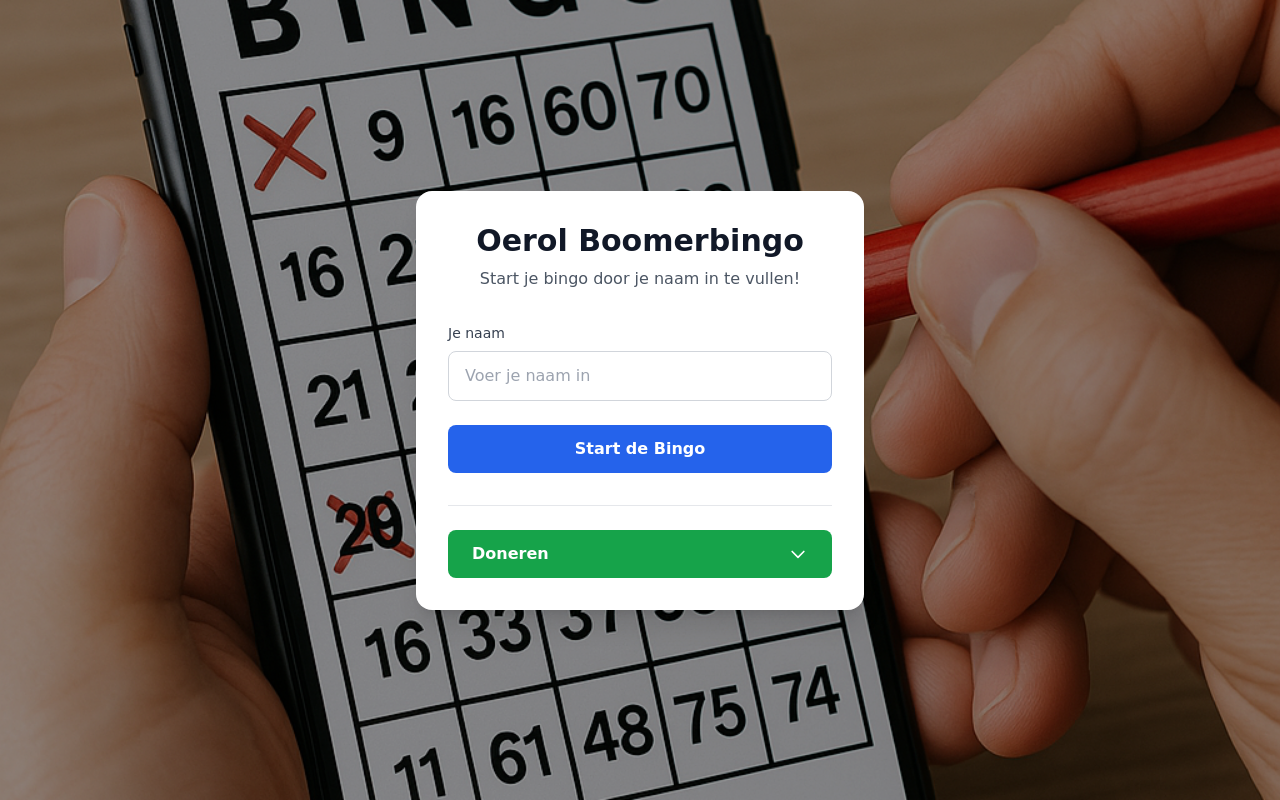
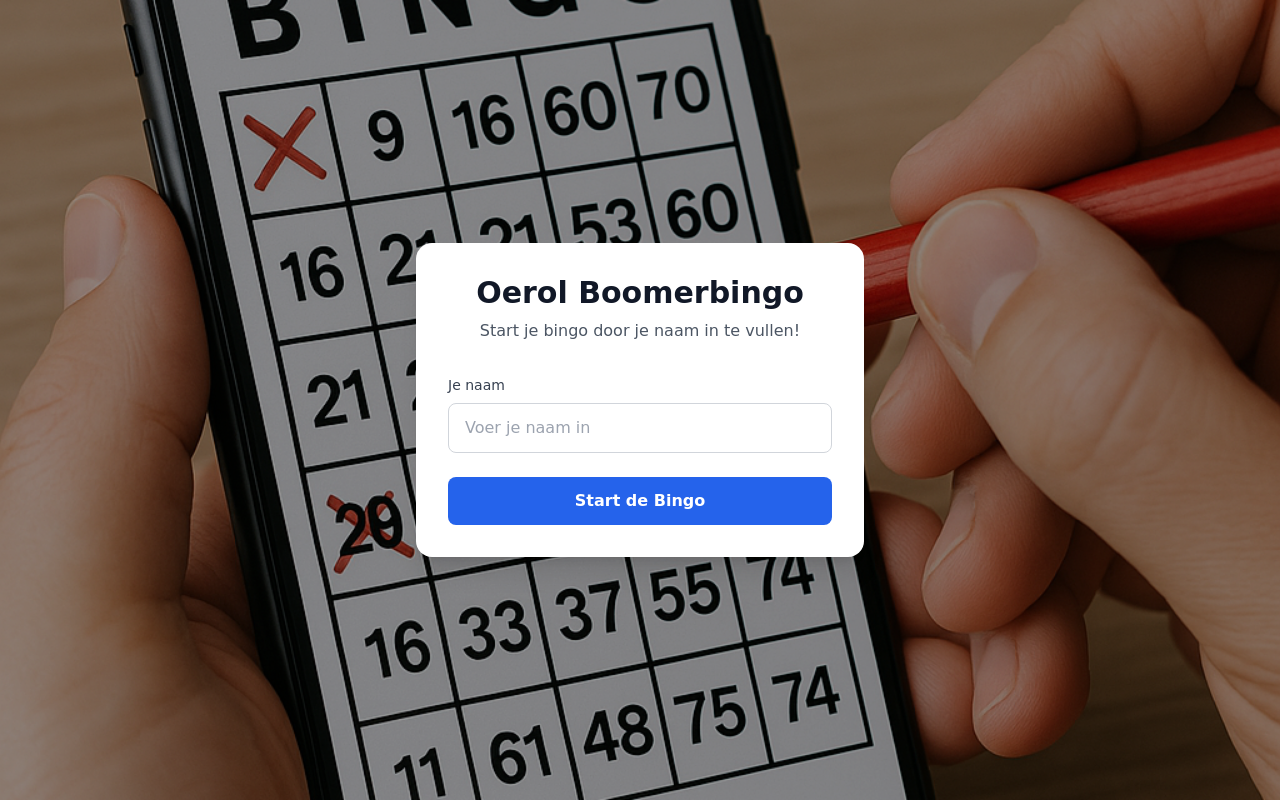
Before and after one commit to Prog-Party/oerol-boomer-bingo, a Next.js app: page / in a window 1280 px wide. Built offline with nearby package versions, Linux system fonts and the light colour scheme.

Commit message:
Refactor donation functionality: replace DonateDropdown component with new implementation in Donate.tsx

```diff
--- a/app/page.tsx
+++ b/app/page.tsx
@@ -1,6 +1,5 @@
 'use client'
 
-import DonateDropdown from '@/components/DonateDropdown'
 import { useRouter } from 'next/navigation'
 import React, { useState } from 'react'
 
@@ -105,10 +104,6 @@ export default function HomePage() {
                 ) : <>Start de Bingo</>}
               </button>
             </form>
-
-            <div className="mt-8 pt-6 border-t border-gray-200">
-              <DonateDropdown />
-            </div>
           </div>
         </div>
       </main>
--- a/components/BingoModal.tsx
+++ b/components/BingoModal.tsx
@@ -1,6 +1,7 @@
 import { formatCompletionTime } from '@/lib/utils'
 import { useEffect, useState } from 'react'
 import Confetti from 'react-confetti'
+import DonateDropdown from './Donate'
 
 interface BingoModalProps {
   isOpen: boolean
@@ -66,9 +67,13 @@ export default function BingoModal({ isOpen, onClose, createdAt, updatedAt }: Bi
             </p>
           </div>
 
+          <div className="mt-8 border-t border-gray-200">
+            <DonateDropdown />
+          </div>
+
           <button
             onClick={onClose}
-            className="w-full bg-primary-600 text-white py-3 px-6 rounded-lg font-semibold hover:bg-primary-700 transition-colors focus:outline-none focus:ring-2 focus:ring-primary-500 focus:ring-offset-2"
+            className="mt-8 w-full bg-primary-600 text-white py-3 px-6 rounded-lg font-semibold hover:bg-primary-700 transition-colors focus:outline-none focus:ring-2 focus:ring-primary-500 focus:ring-offset-2"
           >
             Sluiten
           </button>
--- /dev/null
+++ b/components/Donate.tsx
@@ -0,0 +1,115 @@
+'use client'
+
+interface DonateOption {
+  euroAmount: number
+  guldenAmount: number
+  description: string
+  payNlLink?: string
+}
+
+const donateOptions: DonateOption[] = [
+  {
+    euroAmount: ConvertGuilderToEuro(2.50),
+    guldenAmount: 2.50,
+    description: "De waarde van een kop koffie in 1995 ☕",
+    payNlLink: "https://connect.pay.nl/doneren/SL-8058-1783/0Lc5a11?amount_min=100&extra1%5BGeef+een+compliment%5D=Wat+een+leuke+bingo%21" // Te vullen door gebruiker
+  },
+  {
+    euroAmount: ConvertGuilderToEuro(8.0),
+    guldenAmount: 8.0,
+    description: "Ik weet niet wat het kost, maar m'n kind regelt m'n internetbankieren 💻",
+    payNlLink: "https://connect.pay.nl/doneren/SL-8058-1783/0Lc5a11?amount_min=100&extra1%5BGeef+een+compliment%5D=Wat+een+leuke+bingo%21" // Te vullen door gebruiker
+  },
+  {
+    euroAmount: ConvertGuilderToEuro(20.0),
+    guldenAmount: 20.0,
+    description: "Ik ben een gulle boomer 🧓",
+    payNlLink: "https://connect.pay.nl/doneren/SL-8058-1783/0Lc5a11?amount_min=100&extra1%5BGeef+een+compliment%5D=Wat+een+leuke+bingo%21" // Te vullen door gebruiker
+  },
+  {
+    euroAmount: ConvertGuilderToEuro(22000.0),
+    guldenAmount: 22000.0,
+    description: "Ik gun je de overwaarde van mijn tweede huis 🏠",
+    payNlLink: "https://connect.pay.nl/doneren/SL-8058-1783/0Lc5a11?amount_min=100&extra1%5BGeef+een+compliment%5D=Wat+een+leuke+bingo%21" // Te vullen door gebruiker
+  }
+]
+
+function ConvertGuilderToEuro(gulden: number): number {
+  return gulden / 2.20371
+}
+
+export default function DonateDropdown() {
+
+  const handleDonateClick = (option: DonateOption) => {
+    if (option.payNlLink && option.euroAmount > 0) {
+      const donateAmount: number = option.euroAmount * 100
+      window.open(`${option.payNlLink}&amount=${donateAmount.toFixed(0)}`, '_blank')
+    } else {
+      alert(`Pay.nl link voor €${option.euroAmount} nog niet ingesteld`)
+    }
+  }
+
+  const formatAmount = (amount: number) => {
+    return amount.toLocaleString('nl-NL', {
+      style: 'currency',
+      currency: 'EUR',
+      minimumFractionDigits: amount % 1 === 0 ? 0 : 2
+    })
+  }
+
+  const formatGuldenAmount = (guldenAmount: number) => {
+    return guldenAmount.toLocaleString('nl-NL', {
+      minimumFractionDigits: 2,
+      maximumFractionDigits: 2
+    })
+  }
+
+  return (
+    <div className="shadow-xl">
+      <p className="w-full bg-green-600 text-white py-3 px-6 rounded-t-lg font-semibold flex items-center justify-between">
+        <span>Doneren - Vond je het leuk?</span>
+      </p>
+      <div className="bg-white rounded-b-lg overflow-hidden border border-gray-200">
+        <div className="py-2">
+          {donateOptions.map((option, index) => (
+            <button
+              key={index}
+              onClick={() => handleDonateClick(option)}
+              className="w-full px-4 py-3 text-left border-b border-gray-100 last:border-b-0"
+            >
+              <div className="flex items-start justify-between">
+                <div className="flex-1">
+                  <div className="font-semibold text-green-600 mb-1">
+                    ƒ {formatGuldenAmount(option.guldenAmount)}*
+                    <span className="text-xs text-gray-500 ml-2">
+                      ( {formatAmount(option.euroAmount)} )
+                    </span>
+                  </div>
+                  <div className="text-sm text-gray-700 leading-tight">
+                    {option.description}
+                  </div>
+                </div>
+              </div>
+            </button>
+          ))}
+        </div>
+
+        {/* Voetnoot */}
+        <div className="px-4 py-3 bg-gray-50 border-t border-gray-200">
+          <p className="text-xs text-gray-600 leading-tight">
+            * Voor de Gen Z'ers: een&nbsp;
+            <a
+              href="https://nl.wikipedia.org/wiki/Nederlandse_gulden"
+              target="_blank"
+              rel="noopener noreferrer"
+              className="text-blue-600 underline"
+            >
+              gulden
+            </a>
+            &nbsp;is het betaalmiddel van vóór 2001.
+          </p>
+        </div>
+      </div>
+    </div>
+  )
+}
--- a/components/DonateDropdown.tsx
+++ /dev/null
@@ -1,130 +0,0 @@
-'use client'
-
-import { useRef, useState } from 'react'
-
-interface DonateOption {
-  euroAmount: number
-  guldenAmount: number
-  description: string
-  payNlLink?: string
-}
-
-const donateOptions: DonateOption[] = [
-  {
-    euroAmount: ConvertGuilderToEuro(2.50),
-    guldenAmount: 2.50,
-    description: "De waarde van een kop koffie in 1995 ☕",
-    payNlLink: "https://connect.pay.nl/doneren/SL-8058-1783/0Lc5a11?amount_min=100&extra1%5BGeef+een+compliment%5D=Wat+een+leuke+bingo%21" // Te vullen door gebruiker
-  },
-  {
-    euroAmount: ConvertGuilderToEuro(8.0),
-    guldenAmount: 8.0,
-    description: "Ik weet niet wat het kost, maar m'n kind regelt m'n internetbankieren 💻",
-    payNlLink: "https://connect.pay.nl/doneren/SL-8058-1783/0Lc5a11?amount_min=100&extra1%5BGeef+een+compliment%5D=Wat+een+leuke+bingo%21" // Te vullen door gebruiker
-  },
-  {
-    euroAmount: ConvertGuilderToEuro(20.0),
-    guldenAmount: 20.0,
-    description: "Ik ben een gulle boomer 🧓",
-    payNlLink: "https://connect.pay.nl/doneren/SL-8058-1783/0Lc5a11?amount_min=100&extra1%5BGeef+een+compliment%5D=Wat+een+leuke+bingo%21" // Te vullen door gebruiker
-  },
-  {
-    euroAmount: ConvertGuilderToEuro(22000.0),
-    guldenAmount: 22000.0,
-    description: "Ik gun je de overwaarde van mijn tweede huis 🏠",
-    payNlLink: "https://connect.pay.nl/doneren/SL-8058-1783/0Lc5a11?amount_min=100&extra1%5BGeef+een+compliment%5D=Wat+een+leuke+bingo%21" // Te vullen door gebruiker
-  }
-]
-
-function ConvertGuilderToEuro(gulden: number): number {
-  return gulden / 2.20371
-}
-
-export default function DonateDropdown() {
-  const [isOpen, setIsOpen] = useState(false)
-  const dropdownRef = useRef<HTMLDivElement>(null)
-
-  const handleDonateClick = (option: DonateOption) => {
-    if (option.payNlLink && option.euroAmount > 0) {
-      const donateAmount: number = option.euroAmount * 100
-      window.open(`${option.payNlLink}&amount=${donateAmount.toFixed(0)}`, '_blank')
-    } else {
-      alert(`Pay.nl link voor €${option.euroAmount} nog niet ingesteld`)
-    }
-  }
-
-  const formatAmount = (amount: number) => {
-    return amount.toLocaleString('nl-NL', {
-      style: 'currency',
-      currency: 'EUR',
-      minimumFractionDigits: amount % 1 === 0 ? 0 : 2
-    })
-  }
-
-  const formatGuldenAmount = (guldenAmount: number) => {
-    return guldenAmount.toLocaleString('nl-NL', {
-      minimumFractionDigits: 2,
-      maximumFractionDigits: 2
-    })
-  }
-
-  return (
-    <div className="w-full" ref={dropdownRef}>
-      <button
-        onClick={() => setIsOpen(!isOpen)}
-        className="w-full bg-green-600 text-white py-3 px-6 rounded-lg font-semibold hover:bg-green-700 transition-colors focus:outline-none focus:ring-2 focus:ring-green-500 focus:ring-offset-2 flex items-center justify-between"
-        aria-expanded={isOpen}
-        aria-haspopup="true"
-      >
-        <span>Doneren</span>
-        <svg
-          className={`w-5 h-5 transition-transform duration-200 ${isOpen ? 'rotate-180' : ''}`}
-          fill="none"
-          stroke="currentColor"
-          viewBox="0 0 24 24"
-        >
-          <path strokeLinecap="round" strokeLinejoin="round" strokeWidth={2} d="M19 9l-7 7-7-7" />
-        </svg>
-      </button>
-
-      {/* Accordion content - klapt naar beneden uit */}
-      <div
-        className={`overflow-hidden transition-all duration-300 ease-in-out ${isOpen ? 'max-h-96 opacity-100' : 'max-h-0 opacity-0'
-          }`}
-      >
-        <div className="mt-2 bg-white rounded-lg shadow-xl border border-gray-200 overflow-hidden">
-          <div className="py-2">
-            {donateOptions.map((option, index) => (
-              <button
-                key={index}
-                onClick={() => handleDonateClick(option)}
-                className="w-full px-4 py-3 text-left hover:bg-gray-50 transition-colors focus:outline-none focus:bg-gray-50 border-b border-gray-100 last:border-b-0"
-              >
-                <div className="flex items-start justify-between">
-                  <div className="flex-1">
-                    <div className="font-semibold text-green-600 mb-1">
-                      ƒ {formatGuldenAmount(option.guldenAmount)}*
-                      <span className="text-xs text-gray-500 ml-2">
-                        ( {formatAmount(option.euroAmount)} )
-                      </span>
-                    </div>
-                    <div className="text-sm text-gray-700 leading-tight">
-                      {option.description}
-                    </div>
-                  </div>
-                </div>
-              </button>
-            ))}
-          </div>
-
-          {/* Voetnoot */}
-          <div className="px-4 py-3 bg-gray-50 border-t border-gray-200">
-            <p className="text-xs text-gray-600 leading-tight">
-              * Voor de Gen Z'ers: een gulden is het betaalmiddel van vóór 2001.
-            </p>
-          </div>
-        </div>
-      </div>
-    </div>
-  )
-}
```
